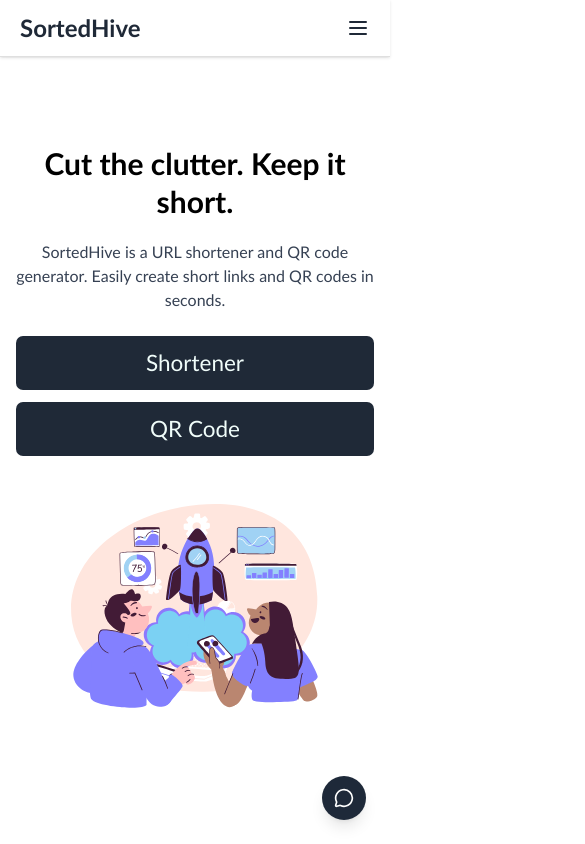
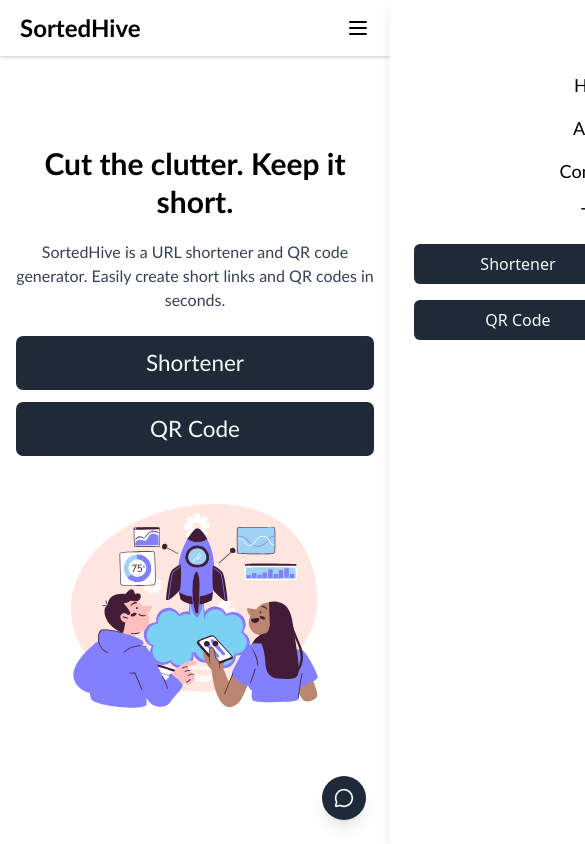
Before and after one commit to Sid-Hurry/sortedhive, a Next.js app: page / in a window 390 px wide. Shown: the top 844 px of the page, 585 px wide, since content can reach past the window. Built offline with nearby package versions, Linux system fonts and the light colour scheme.

Commit message:
feat: enhance Navbar component with improved scroll behavior and mobile menu functionality

```diff
--- a/components/Navbar.js
+++ b/components/Navbar.js
@@ -1,57 +1,46 @@
 "use client";
-import React, { useState, useEffect } from 'react';
-import Link from 'next/link';
-import { Menu, X } from 'lucide-react';
+import React, { useState, useEffect } from "react";
+import Link from "next/link";
+import { Menu, X } from "lucide-react";
 
 const Navbar = () => {
   const [menuOpen, setMenuOpen] = useState(false);
   const [showNavbar, setShowNavbar] = useState(true);
   const [lastScrollY, setLastScrollY] = useState(0);
 
-  // Handle scroll behavior
+  // Scroll hide/show effect
   useEffect(() => {
     const handleScroll = () => {
       const currentScrollY = window.scrollY;
-
-      if (currentScrollY > lastScrollY && currentScrollY > 80) {
-        setShowNavbar(false); // Scroll Down → Hide Navbar
-      } else {
-        setShowNavbar(true); // Scroll Up → Show Navbar
-      }
-
+      setShowNavbar(currentScrollY < lastScrollY || currentScrollY < 10);
       setLastScrollY(currentScrollY);
     };
 
     window.addEventListener("scroll", handleScroll);
-
     return () => window.removeEventListener("scroll", handleScroll);
   }, [lastScrollY]);
 
   return (
     <nav
-      className={`sticky top-0 z-50 px-[20px] py-[12px] text-[#1F2937] border-b border-[#d5d4d4bf] shadow-sm bg-white/90 backdrop-blur-md font-gill transition-transform duration-300 ${
-        showNavbar ? 'translate-y-0' : '-translate-y-full'
-      }`}
+      className={`sticky top-0 z-50 bg-white/90 backdrop-blur-md border-b border-[#d5d4d4bf] transition-transform duration-300 ${
+        showNavbar ? "translate-y-0" : "-translate-y-full"
+      } shadow-sm font-gill`}
     >
-      <div className="flex justify-between items-center max-w-7xl mx-auto">
+      <div className="flex justify-between items-center max-w-7xl mx-auto px-[20px] py-[12px]">
         <div className="font-bold text-2xl">
           <Link href="/">SortedHive</Link>
         </div>
 
         {/* Desktop Nav */}
         <ul className="hidden md:flex gap-5 items-center text-[18px] transition-all duration-300 ease-in-out">
-          <li className="hover:scale-105 transition-transform duration-300">
-            <Link href="/">Home</Link>
-          </li>
-          <li className="hover:scale-105 transition-transform duration-300">
-            <Link href="/about">About</Link>
-          </li>
-          <li className="hover:scale-105 transition-transform duration-300">
-            <Link href="/contact">Contact</Link>
-          </li>
-          <li className="hover:scale-105 transition-transform duration-300">
-            <Link href="/texttool">Tools</Link>
-          </li>
+          {["Home", "About", "Contact", "Tools"].map((item) => (
+            <li
+              key={item}
+              className="hover:scale-105 transition-transform duration-300"
+            >
+              <Link href={`/${item.toLowerCase()}`}>{item}</Link>
+            </li>
+          ))}
           <li>
             <Link href="/shorten">
               <button className="bg-[#1F2937] text-[#F0FDFA] px-2 py-1 rounded-md cursor-pointer text-[16px] hover:bg-[#57534E] transition-colors duration-300 font-sans">
@@ -78,37 +67,42 @@
         </div>
       </div>
 
-      {/* Mobile Menu */}
-      {menuOpen && (
-        <ul className="flex flex-col mt-4 gap-4 text-[18px] md:hidden items-end text-right pr-4 transition-all duration-300 ease-in-out">
-          <li className="hover:scale-105 transition-transform duration-300">
-            <Link href="/" onClick={() => setMenuOpen(false)}>Home</Link>
-          </li>
-          <li className="hover:scale-105 transition-transform duration-300">
-            <Link href="/about" onClick={() => setMenuOpen(false)}>About</Link>
-          </li>
-          <li className="hover:scale-105 transition-transform duration-300">
-            <Link href="/contact" onClick={() => setMenuOpen(false)}>Contact</Link>
-          </li>
-          <li className="hover:scale-105 transition-transform duration-300">
-            <Link href="/texttool" onClick={() => setMenuOpen(false)}>Tools</Link>
-          </li>
+      {/* Mobile Slide-in Menu */}
+      <div
+        className={`fixed top-0 right-0 h-screen w-64 bg-white shadow-lg transform transition-transform duration-300 ease-in-out ${
+          menuOpen ? "translate-x-0" : "translate-x-full"
+        } md:hidden`}
+      >
+        <div className="flex justify-end p-4">
+          <X className="cursor-pointer" onClick={() => setMenuOpen(false)} />
+        </div>
+        <ul className="flex flex-col pt-4 px-6 gap-4 text-[18px] text-right">
+          {["Home", "About", "Contact", "Tools"].map((item) => (
+            <li
+              key={item}
+              className="hover:scale-105 transition-transform duration-300"
+            >
+              <Link href={`/${item.toLowerCase()}`} onClick={() => setMenuOpen(false)}>
+                {item}
+              </Link>
+            </li>
+          ))}
           <li>
             <Link href="/shorten" onClick={() => setMenuOpen(false)}>
-              <button className="bg-[#1F2937] text-[#F0FDFA] px-2 py-1 rounded-md cursor-pointer text-[16px] hover:bg-[#57534E] transition-colors duration-300 font-sans">
+              <button className="bg-[#1F2937] text-[#F0FDFA] w-full py-2 rounded-md cursor-pointer text-[16px] hover:bg-[#57534E] transition-colors duration-300 font-sans">
                 Shortener
               </button>
             </Link>
           </li>
           <li>
             <Link href="/qr" onClick={() => setMenuOpen(false)}>
-              <button className="bg-[#1F2937] text-[#F0FDFA] px-2 py-1 rounded-md cursor-pointer text-[16px] hover:bg-[#57534E] transition-colors duration-300 font-sans">
+              <button className="bg-[#1F2937] text-[#F0FDFA] w-full py-2 rounded-md cursor-pointer text-[16px] hover:bg-[#57534E] transition-colors duration-300 font-sans">
                 QR Code
               </button>
             </Link>
           </li>
         </ul>
-      )}
+      </div>
     </nav>
   );
 };
```
